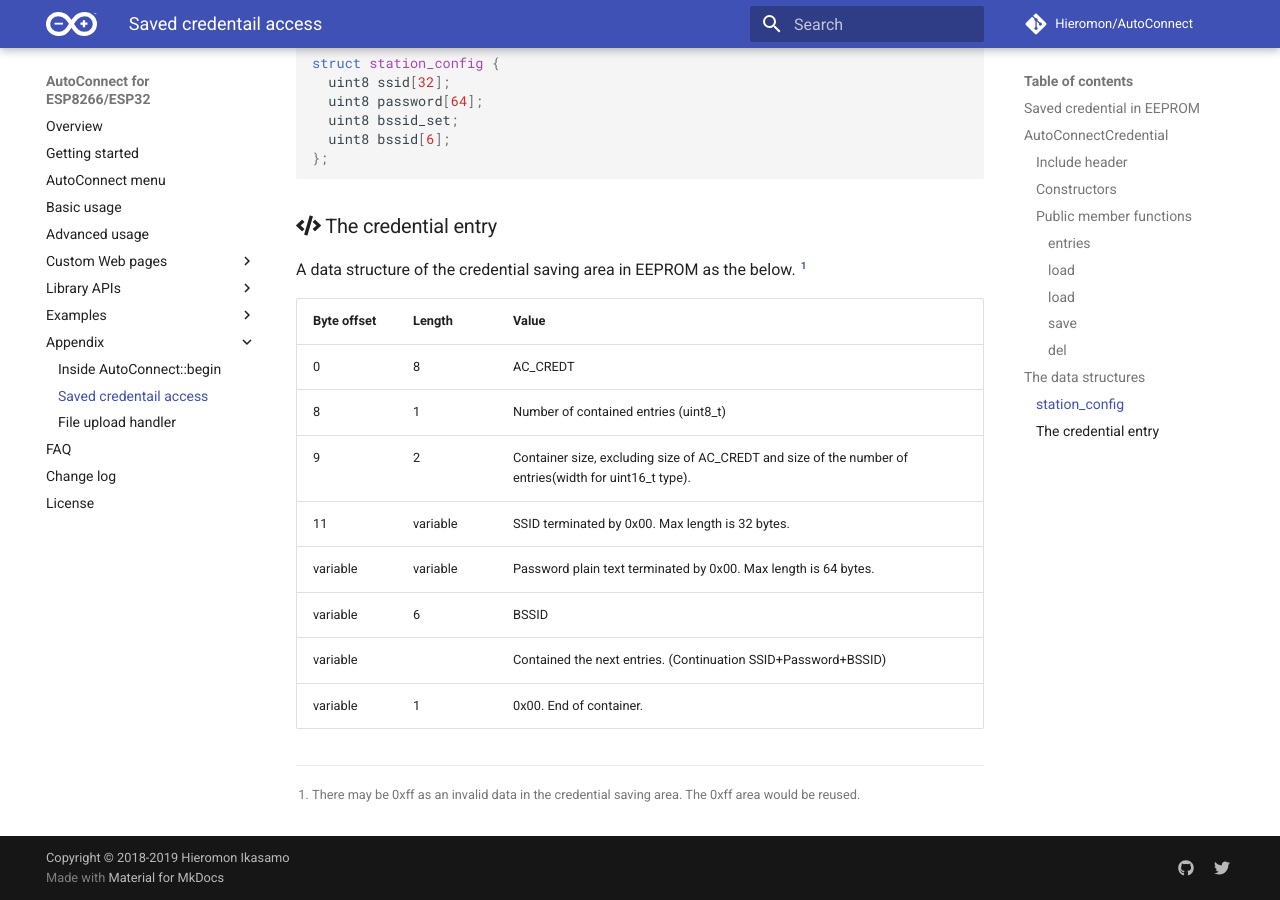
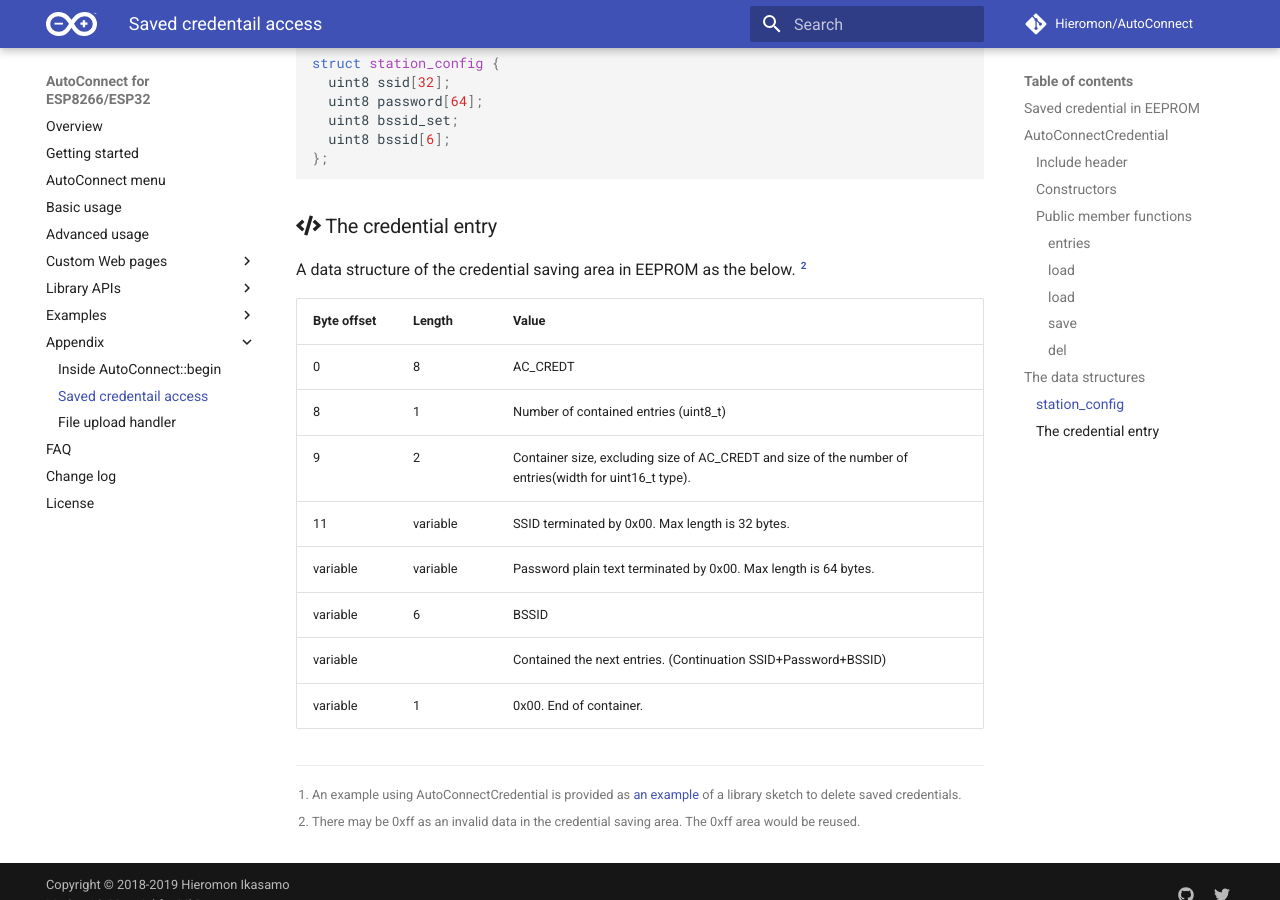
Before and after one commit to Hieromon/AutoConnect, an MkDocs documentation site: the page built from mkdocs/credit.md, in a window 1280 px wide and 900 px high, scrolled down 2935 px. Built offline with MkDocs 1.6.1 and Material for MkDocs 9.7.7, drawn with Linux system fonts in a browser that asks for light colours; nearby versions of some CDN libraries; comment, search, counter and statistics services are not loaded.

```diff
--- a/mkdocs/credit.md
+++ b/mkdocs/credit.md
@@ -1,6 +1,8 @@
 ## Saved credential in EEPROM
 
-AutoConnect stores the established WiFi connection in the EEPROM of the ESP8266/ESP32 module and equips the class to access it from the sketch. You can read, write or erase the credentials using this class individually. It's [**AutoConnectCredential**](#autoconnectcredential) class which provides the access method to the saved credentials in EEPROM.
+AutoConnect stores the established WiFi connection in the EEPROM of the ESP8266/ESP32 module and equips the class to access it from the sketch. You can read, write or erase the credentials using this class individually. It's [**AutoConnectCredential**](#autoconnectcredential) class which provides the access method to the saved credentials in EEPROM.[^1]
+
+[^1]:An example using AutoConnectCredential is provided as [an example](https://github.com/Hieromon/AutoConnect/blob/master/examples/Credential/Credential.ino) of a library sketch to delete saved credentials.
 
 ## AutoConnectCredential
 
@@ -123,9 +125,9 @@ struct station_config {
 
 ### <i class="fa fa-code"></i>  The credential entry
 
-A data structure of the credential saving area in EEPROM as the below. [^1]
+A data structure of the credential saving area in EEPROM as the below. [^2]
 
-[^1]:
+[^2]:
 There may be 0xff as an invalid data in the credential saving area. The 0xff area would be reused.
 
 | Byte offset | Length   | Value                                                               |
```
Also changed, not shown: mkdocs/advancedusage.md (+4 -0 lines).
